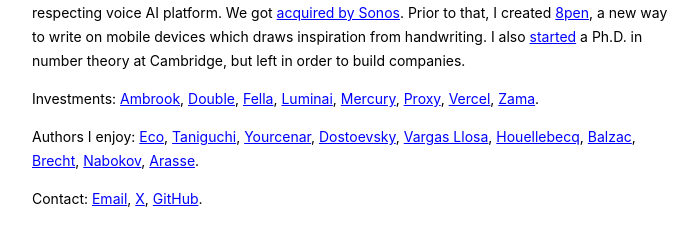
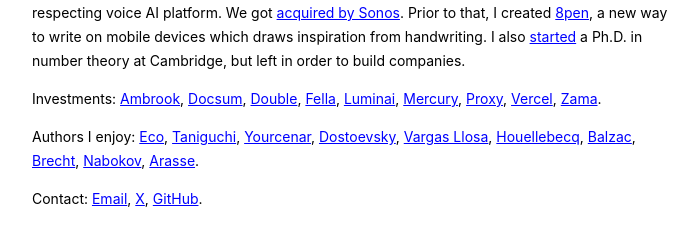
Before and after one commit to michaelfester/michaelfester.com, a plain HTML site: page index.html in a window 1280 px wide. Shown: the part 152-398 px from the top of the page, without its empty margins (288-986 px from the left). Drawn offline with Linux system fonts and the light colour scheme.

Commit message:
Add Docsum

```diff
--- a/index.html
+++ b/index.html
@@ -48,6 +48,7 @@
     </p>
     <p>
       Investments: <a href="https://ambrook.com">Ambrook</a>,
+      <a href="https://docsum.ai/">Docsum</a>,
       <a href="https://withdouble.com/">Double</a>,
       <a href="https://www.fellahealth.com/">Fella</a>,
       <a href="https://luminai.com">Luminai</a>,
```
